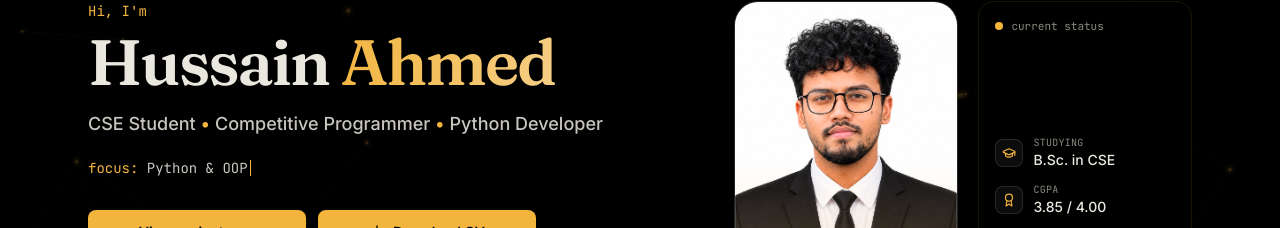
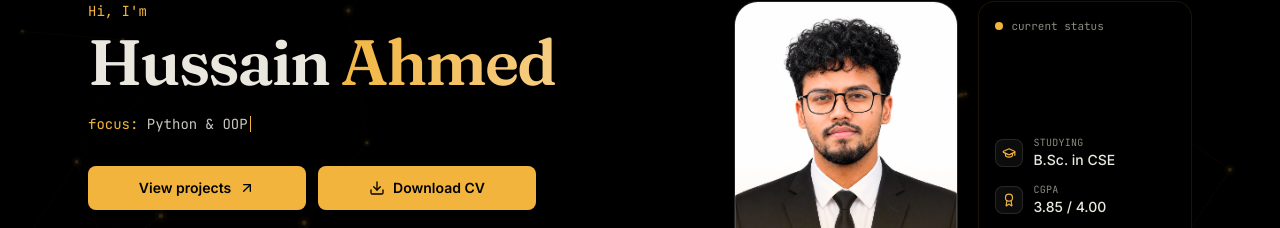
Before and after one commit to humaidi09/portfolio, a React (Vite) app: page / in a window 1280 px wide. Shown: the part 111-339 px from the top of the page. Built offline with nearby package versions, Linux system fonts and the light colour scheme; no server answers.

Commit message:
Remove hero role line, tighten the stat-strip spacing

```diff
--- a/src/components/Hero.jsx
+++ b/src/components/Hero.jsx
@@ -170,20 +170,10 @@ export default function Hero() {
             Hussain <span className="text-gradient-animate">Ahmed</span>
           </motion.h1>
 
-          {/* Role line — the three hats, stated plainly */}
+          {/* Typed focus line — a single running caret, mono */}
           <motion.p
             variants={fadeUp}
             custom={2}
-            className="mt-4 text-base font-medium text-ink/85 sm:text-lg"
-          >
-            CSE Student <span className="text-neonCyan">•</span> Competitive Programmer{' '}
-            <span className="text-neonCyan">•</span> Python Developer
-          </motion.p>
-
-          {/* Typed focus line — a single running caret, mono */}
-          <motion.p
-            variants={fadeUp}
-            custom={3}
             className="mt-5 flex items-center font-mono text-sm text-ink/85"
           >
             <span className="text-neonCyan">focus:&nbsp;</span>
@@ -193,7 +183,7 @@ export default function Hero() {
 
           <motion.div
             variants={fadeUp}
-            custom={4}
+            custom={3}
             className="mt-8 grid max-w-md grid-cols-2 gap-3"
           >
             <a href="#projects" className={primaryBtn}>
@@ -216,7 +206,7 @@ export default function Hero() {
           {/* Stats, typeset as a hairline record — not floating chips */}
           <motion.dl
             variants={fadeUp}
-            custom={5}
+            custom={4}
             className="mt-10 grid max-w-md grid-cols-3 gap-px overflow-hidden rounded-xl border border-hair bg-hair"
           >
             {[
```
